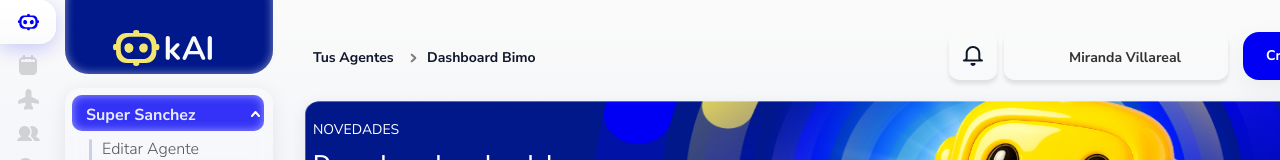
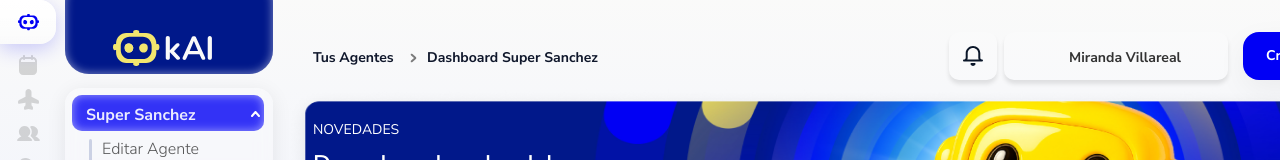
Before and after one commit to cristiancruzkai/KAI-SAAS, a Next.js app in the folder frontend/kai-saas/apps/dashboard/: page / in a window 1280 px wide. Shown: the top 160 px of the page. Built offline with nearby package versions, Linux system fonts and the light colour scheme.

Commit message:
feat: top bar changes with route agent

```diff
--- a/frontend/kai-saas/apps/dashboard/components/dashboard/TopBar.tsx
+++ b/frontend/kai-saas/apps/dashboard/components/dashboard/TopBar.tsx
@@ -1,6 +1,23 @@
+'use client';
+
+import { usePathname } from 'next/navigation';
 import { KaiLogo } from '../ui/KaiLogo';
 
 export default function TopBar() {
+  const pathname = usePathname();
+
+  // Mapeo de rutas a nombres de agentes
+  const getAgentName = () => {
+    if (pathname.startsWith('/super-sanchez')) return 'Super Sanchez';
+    if (pathname.startsWith('/pereyra')) return 'Pereyra';
+    if (pathname.startsWith('/bimo')) return 'Bimo';
+    if (pathname.startsWith('/ventanito')) return 'Ventanito';
+    if (pathname.startsWith('/shuster')) return 'Shuster';
+    if (pathname.startsWith('/ado')) return 'ADO';
+    if (pathname.startsWith('/feria-tabasco')) return 'Feria Tabasco';
+    return 'Super Sanchez'; // Default
+  };
+
   return (
     <div className="w-[1310px] h-24 left-[65px] top-[-22px] absolute z-10">
       <div className="w-52 h-24 left-0 top-0 absolute bg-[#00188A] rounded-3xl shadow-[inset_0px_0px_9px_1px_rgba(255,255,255,0.44)]" />
@@ -10,7 +27,7 @@ export default function TopBar() {
         </svg>
       </div>
       <div className="left-[248px] top-[70px] absolute justify-start text-slate-900 text-sm font-bold font-['Nunito_Sans']">Tus Agentes</div>
-      <div className="left-[362px] top-[70px] absolute justify-start text-slate-900 text-sm font-bold font-['Nunito_Sans']">Dashboard Bimo</div>
+      <div className="left-[362px] top-[70px] absolute justify-start text-slate-900 text-sm font-bold font-['Nunito_Sans']">Dashboard {getAgentName()}</div>
 
       {/* Logo */}
       <div className="absolute left-[48px] top-[52px]">
```
